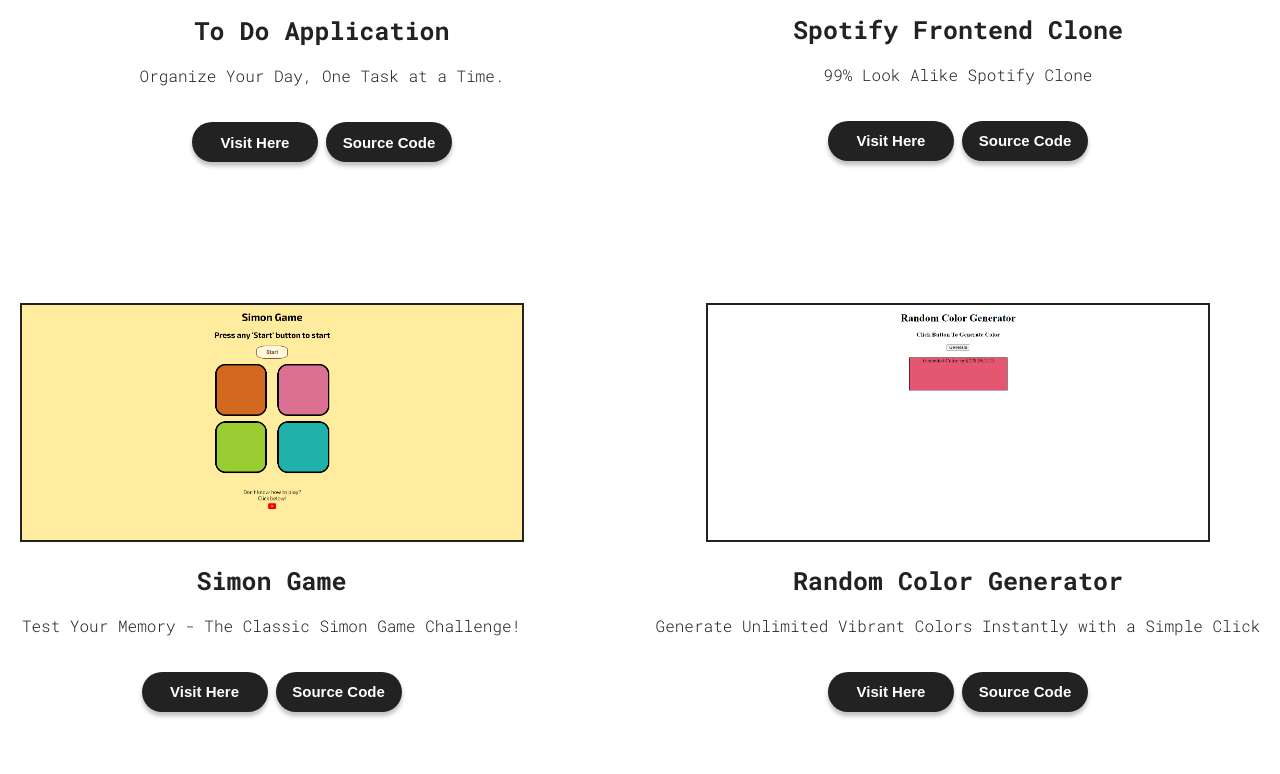
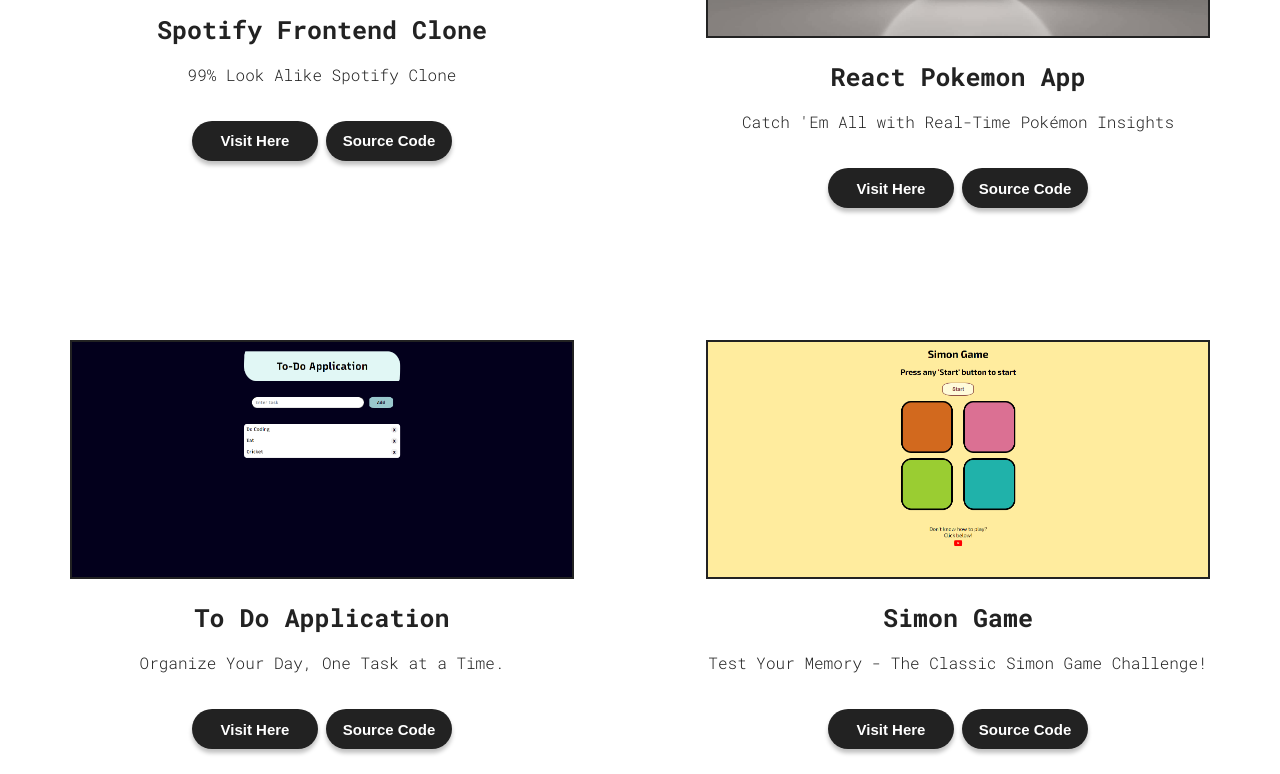
Before and after one commit to amarjeetsingh7503/portfolio-website, a React (Vite) app: page / in a window 1280 px wide. Shown: the part 2766-3540 px from the top of the page. Built offline with nearby package versions, Linux system fonts and the light colour scheme.

Commit message:
added new project

```diff
--- a/src/components/Projects/Projects.jsx
+++ b/src/components/Projects/Projects.jsx
@@ -6,6 +6,7 @@
 import SpotifyClone from '../../assets/img/spotifyClone.png'
 import SimonGame from '../../assets/img/simonGame.png'
 import RandomColorGenerator from '../../assets/img/randomColorGenerator.png'
+import PokemonApp from '../../assets/img/pokeball.jpg'
 
 export default function Projects() {
   return (
@@ -50,24 +51,6 @@
             </div>
 
             <div className="project-card">
-                <Card>
-                    <Card.Img variant="top" src={ToDoApp} width={500} style={{border: '2px solid #222', objectFit: "cover"}}/>
-                    <br /><br />
-                    <Card.Body >
-                        <h3>To Do Application</h3><br />
-                        <Card.Text>Organize Your Day, One Task at a Time.</Card.Text>
-                        <br /><br />
-                        <a href='https://amarjeetsingh7503.github.io/ToDoApplication/' target='_blank'>
-                            <button>Visit Here</button>
-                        </a> &nbsp;
-                        <a href='https://github.com/amarjeetsingh7503/ToDoApplication' target='_blank'>
-                            <button>Source Code</button>
-                        </a>
-                    </Card.Body>
-                </Card>
-            </div>
-
-            <div className="project-card">
                 <Card style={{paddingBottom: "10px"}}>
                     <Card.Img variant="top" src={SpotifyClone} width={500} style={{border: '2px solid #222', objectFit: "cover"}}/>
                     <br /><br />
@@ -80,6 +63,42 @@
                             <button>Visit Here</button>
                         </a> &nbsp;
                         <a href='https://github.com/amarjeetsingh7503/SpotifyClone' target='_blank'>
+                            <button>Source Code</button>
+                        </a>
+                    </Card.Body>
+                </Card>
+            </div>
+
+            <div className="project-card">
+                <Card>
+                    <Card.Img variant="top" src={PokemonApp} width={500} style={{border: '2px solid #222', objectFit: "cover"}}/>
+                    <br /><br />
+                    <Card.Body >
+                        <h3>React Pokemon App</h3><br />
+                        <Card.Text>Catch 'Em All with Real-Time Pokémon Insights</Card.Text>
+                        <br /><br />
+                        <a href='https://amarjeetsingh7503.github.io/pokemon-app/' target='_blank'>
+                            <button>Visit Here</button>
+                        </a> &nbsp;
+                        <a href='https://github.com/amarjeetsingh7503/pokemon-app/' target='_blank'>
+                            <button>Source Code</button>
+                        </a>
+                    </Card.Body>
+                </Card>
+            </div>
+
+            <div className="project-card">
+                <Card>
+                    <Card.Img variant="top" src={ToDoApp} width={500} style={{border: '2px solid #222', objectFit: "cover"}}/>
+                    <br /><br />
+                    <Card.Body >
+                        <h3>To Do Application</h3><br />
+                        <Card.Text>Organize Your Day, One Task at a Time.</Card.Text>
+                        <br /><br />
+                        <a href='https://amarjeetsingh7503.github.io/ToDoApplication/' target='_blank'>
+                            <button>Visit Here</button>
+                        </a> &nbsp;
+                        <a href='https://github.com/amarjeetsingh7503/ToDoApplication' target='_blank'>
                             <button>Source Code</button>
                         </a>
                     </Card.Body>
```
Also changed, not shown: src/assets/img/pokeball.jpg (added).
